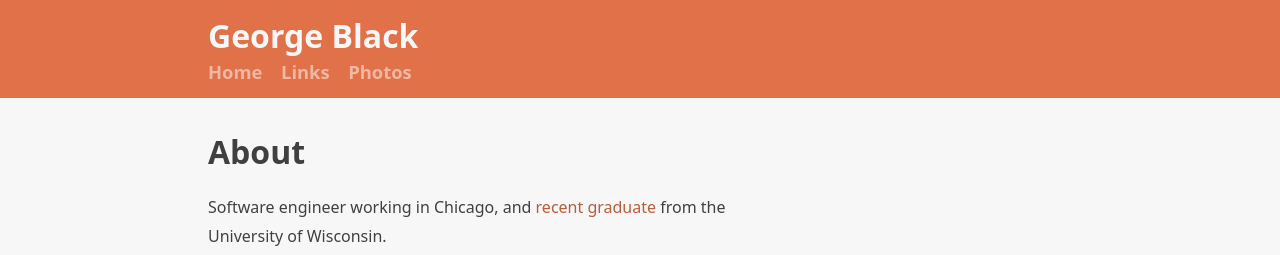
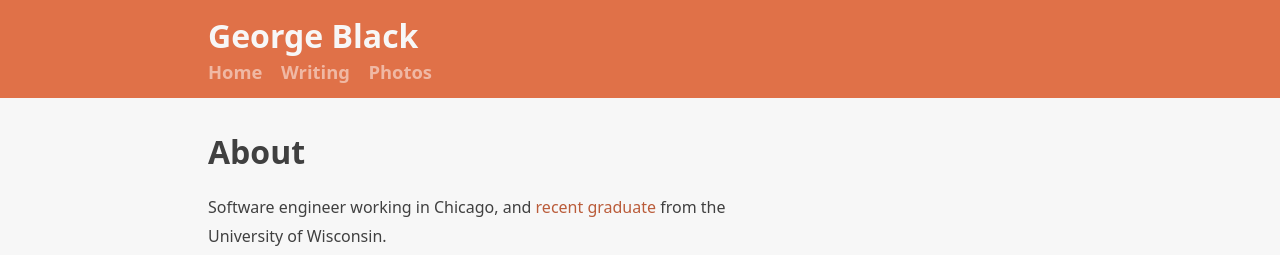
Before and after one commit to georgemblack/web, a Jekyll site: the page built from src/about.md, in a window 1280 px wide. Shown: the top 255 px of the page. Built offline with Jekyll 4.4.1, drawn with Linux system fonts in a browser that asks for light colours; Markdown is read by kramdown in place of the engine named in the settings.

Commit message:
Restructure pages and post types

```diff
--- a/src/_data/navigation.yml
+++ b/src/_data/navigation.yml
@@ -1,8 +1,8 @@
 pages:
 - title: Home
   url: /
-- title: Links
-  url: /links/
+- title: Writing
+  url: /writing/
   new_window: false
 - title: Photos
   url: https://photos.georgeblack.me
--- a/src/_layouts/links.html
+++ b/src/_layouts/writing.html
@@ -8,11 +8,12 @@
     <h1>Links</h1>
     {{ content }}
     {% for post in site.posts %}
-      {% if post.type == "link" %}
+      {% if post.type != "link" %}
       <article style="margin-bottom: 4em;">
-        <h2><a href="{{ post.link_url }}">{{ post.title }} &#8594;</a></h2>
+        <h2><a href="{{ post.url }}">{{ post.title }}</a></h2>
         <p class="subtitle">{{post.date | date: "%B %-d, %Y" }}</p>
         {{ post.excerpt }}
+        <p><a href="{{ post.url }}">Read More &#8594;</a></p>
       </article>
       {% endif %}
     {% endfor %}
--- a/src/links.md
+++ /dev/null
@@ -1,4 +0,0 @@
----
-title: Links
-layout: links
----
--- /dev/null
+++ b/src/writing.md
@@ -0,0 +1,4 @@
+---
+title: Writing
+layout: writing
+---
```
Also changed, not shown: src/_layouts/home.html (+9 -2 lines).
